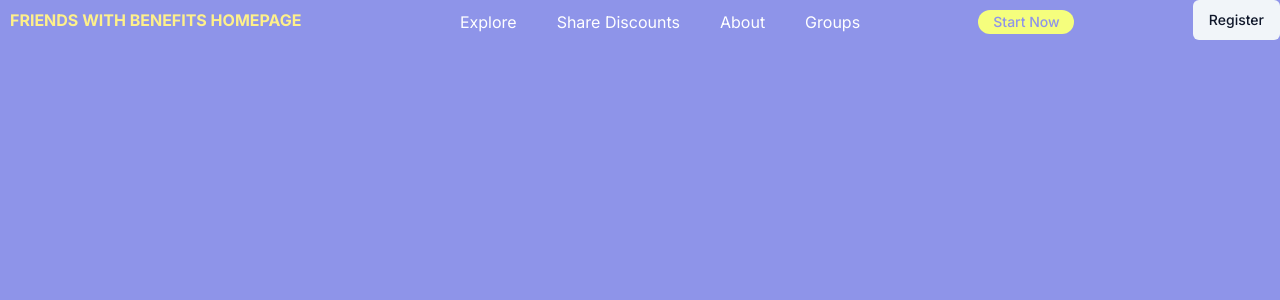
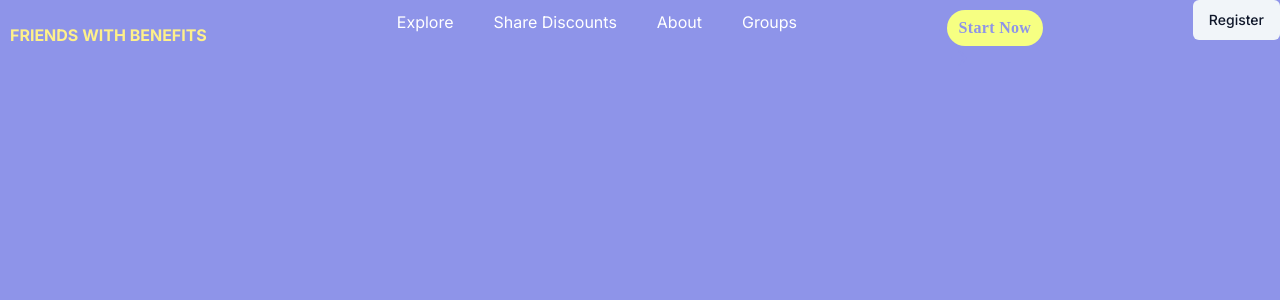
Before and after one commit to j3cio/FWB, a Next.js app in the folder fwb/: page / in a window 1280 px wide. Shown: the top 300 px of the page. Built offline with nearby package versions, Linux system fonts and the light colour scheme.

Commit message:
work on sign in page

```diff
--- a/fwb/app/(auth)/(routes)/sign-in/[[...sign-in]]/page.tsx
+++ b/fwb/app/(auth)/(routes)/sign-in/[[...sign-in]]/page.tsx
@@ -1,6 +1,15 @@
 import { SignIn } from "@clerk/nextjs";
-import "./page.css"
+import "./page.css";
 
 export default function Page() {
-  return <div className="hi"><SignIn /></div>;
+  return (
+    <div>
+      <div className="signinContainer">
+      <div className="leftSigninContainer"></div>
+      <div className="hi">
+        <SignIn />
+      </div>
+      </div>
+    </div>
+  );
 }
--- a/fwb/app/(landing)/page.css
+++ b/fwb/app/(landing)/page.css
@@ -14,14 +14,20 @@
 }
 
 .signinButton{
-  background-color:#F5FE7D ;
-  border-top-left-radius: 20px;
-  border-bottom-left-radius: 20px;
-  border-top-right-radius: 20px;
-  border-bottom-right-radius: 20px;
+  background-color:#F6ff82 ;
+  border-top-left-radius: 32px;
+  border-bottom-left-radius: 32px;
+  border-top-right-radius: 32px;
+  border-bottom-right-radius: 32px;
   margin-top: 10px;
 color: #8E94e9;
 width: 96px;
-height: 24px;
-
+height: 36px;
+text-align: center;
+font-family: Urbanist;
+font-size: 16px;
+font-style: normal;
+font-weight: 700;
+line-height: 125%; /* 20px */
+letter-spacing: 0.32px;
 }
--- a/fwb/app/(landing)/page.tsx
+++ b/fwb/app/(landing)/page.tsx
@@ -4,8 +4,11 @@ import "./page.css";
 const LandingPage = () => {
   return (
     <div className="top">
-      <h1 className="flex justify-center items-center text-yellow-200 font-bold"style={{ marginLeft: '10px' }}>
-        FRIENDS WITH BENEFITS HOMEPAGE
+      <h1
+        className="flex justify-center items-center text-yellow-200 font-bold"
+        style={{ marginLeft: "10px" }}
+      >
+        FRIENDS WITH BENEFITS
       </h1>
       {/* <div className="flex justify-center items-center gap-x-2"> */}
       <div className="exploreLists">
@@ -13,10 +16,25 @@ const LandingPage = () => {
         <div className="exploreList">Share Discounts</div>
         <div className="exploreList">About</div>
         <div className="exploreList">Groups</div>
+
       </div>
 
       <Link href="/sign-in">
-          <Button className="signinButton" variant="secondary">Start Now</Button>
+        <Button className="signinButton" variant="secondary">
+          Start Now
+        </Button>
+        <svg
+          xmlns="http://www.w3.org/2000/svg"
+          width="24"
+          height="24"
+          viewBox="0 0 24 24"
+          fill="none"
+        >
+          <path
+            d="M5.20874 13H16.3787L11.4987 17.88C11.1087 18.27 11.1087 18.91 11.4987 19.3C11.8887 19.69 12.5187 19.69 12.9087 19.3L19.4987 12.71C19.8887 12.32 19.8887 11.69 19.4987 11.3L12.9187 4.69996C12.7319 4.5127 12.4783 4.40747 12.2137 4.40747C11.9492 4.40747 11.6956 4.5127 11.5087 4.69996C11.1187 5.08996 11.1187 5.71996 11.5087 6.10996L16.3787 11H5.20874C4.65874 11 4.20874 11.45 4.20874 12C4.20874 12.55 4.65874 13 5.20874 13Z"
+            fill="#8E94E9"
+          />
+        </svg>
       </Link>
       <Link href="/sign-up">
         <Button variant="secondary">Register</Button>
```
Also changed, not shown: fwb/app/(auth)/(routes)/sign-in/[[...sign-in]]/page.css (+24 -0 lines). Lines whose indentation alone changed are shown as unchanged.
